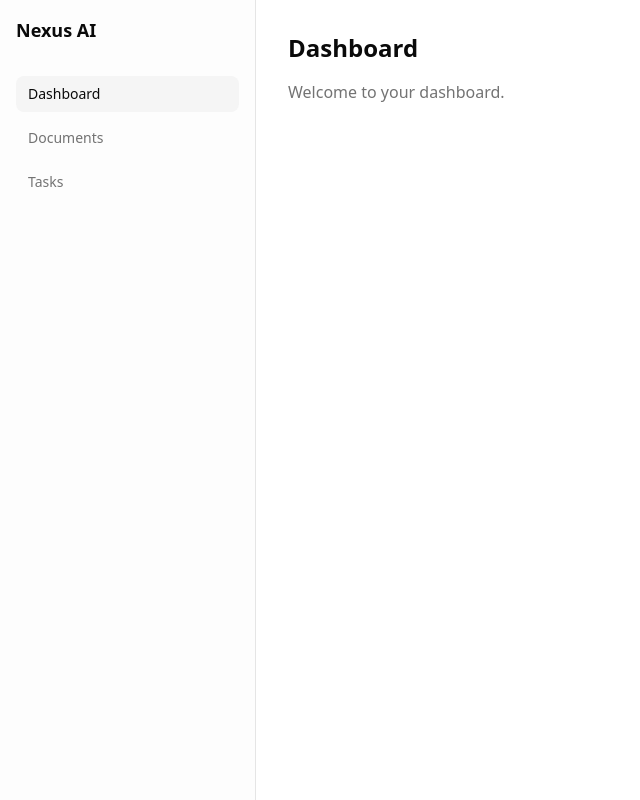
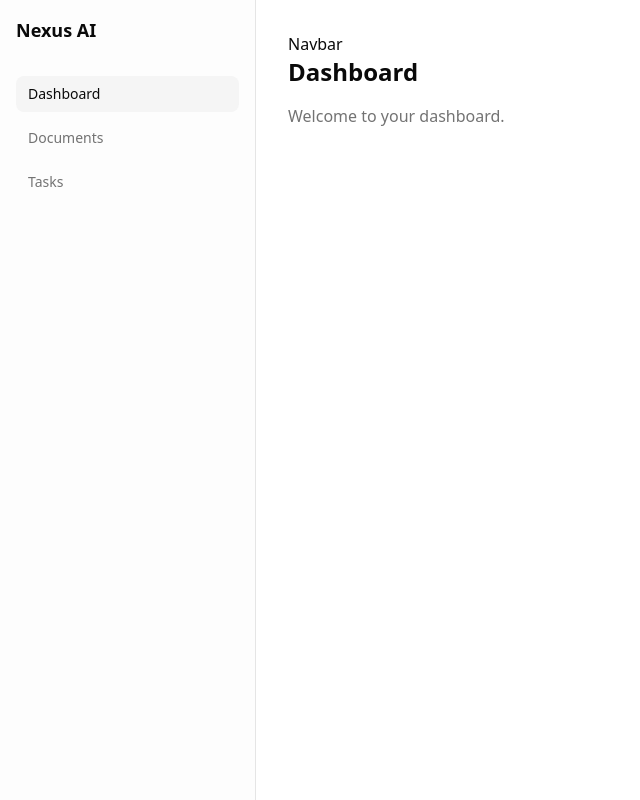
Before and after one commit to tharaka-mts/NexusAI, a Next.js app in the folder apps/web/: page /dashboard in a window 1280 px wide. Shown: the whole page, without its empty margins (0-640 px from the left). Built offline with nearby package versions, Linux system fonts and the light colour scheme.

Commit message:
refactor(web): import navbar & update component  to an arrow function

```diff
--- a/apps/web/src/app/(dashboard)/dashboard/page.tsx
+++ b/apps/web/src/app/(dashboard)/dashboard/page.tsx
@@ -1,8 +1,13 @@
-export default function DashboardPage() {
+import NavBar from "@/components/ui/NavBar";
+
+const DashboardPage = () => {
     return (
         <div>
+            <NavBar />
             <h2 className="text-2xl font-bold mb-4">Dashboard</h2>
             <p className="text-muted-foreground">Welcome to your dashboard.</p>
         </div>
-    );
+    )
 }
+
+export default DashboardPage;
```
